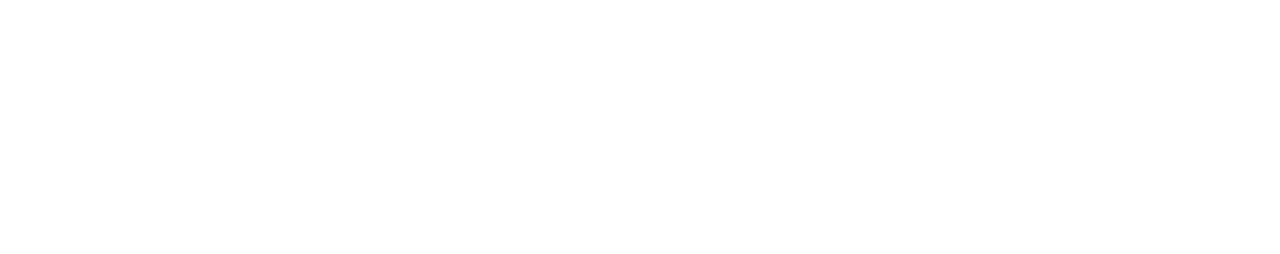
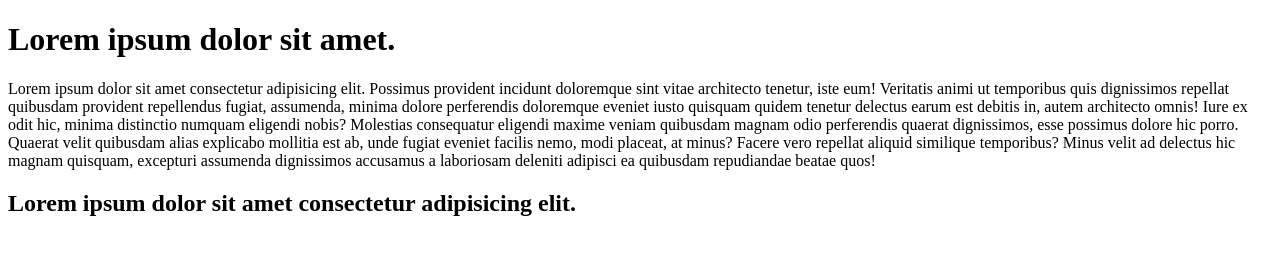
Before and after one commit to jleonx/prueba, a plain HTML site: page index.html in a window 1280 px wide. Drawn offline with Linux system fonts and the light colour scheme.

Commit message:
agregando h1 p h2

```diff
--- a/index.html
+++ b/index.html
@@ -4,9 +4,12 @@
     <meta charset="UTF-8">
     <meta http-equiv="X-UA-Compatible" content="IE=edge">
     <meta name="viewport" content="width=device-width, initial-scale=1.0">
-    <title>Document</title>
+    <title>Grupo Trisquel</title>
 </head>
 <body>
+<h1>Lorem ipsum dolor sit amet.</h1>
+<p>Lorem ipsum dolor sit amet consectetur adipisicing elit. Possimus provident incidunt doloremque sint vitae architecto tenetur, iste eum! Veritatis animi ut temporibus quis dignissimos repellat quibusdam provident repellendus fugiat, assumenda, minima dolore perferendis doloremque eveniet iusto quisquam quidem tenetur delectus earum est debitis in, autem architecto omnis! Iure ex odit hic, minima distinctio numquam eligendi nobis? Molestias consequatur eligendi maxime veniam quibusdam magnam odio perferendis quaerat dignissimos, esse possimus dolore hic porro. Quaerat velit quibusdam alias explicabo mollitia est ab, unde fugiat eveniet facilis nemo, modi placeat, at minus? Facere vero repellat aliquid similique temporibus? Minus velit ad delectus hic magnam quisquam, excepturi assumenda dignissimos accusamus a laboriosam deleniti adipisci ea quibusdam repudiandae beatae quos!</p>
+<h2>Lorem ipsum dolor sit amet consectetur adipisicing elit.</h2>
 
 </body>
 </html>
```
